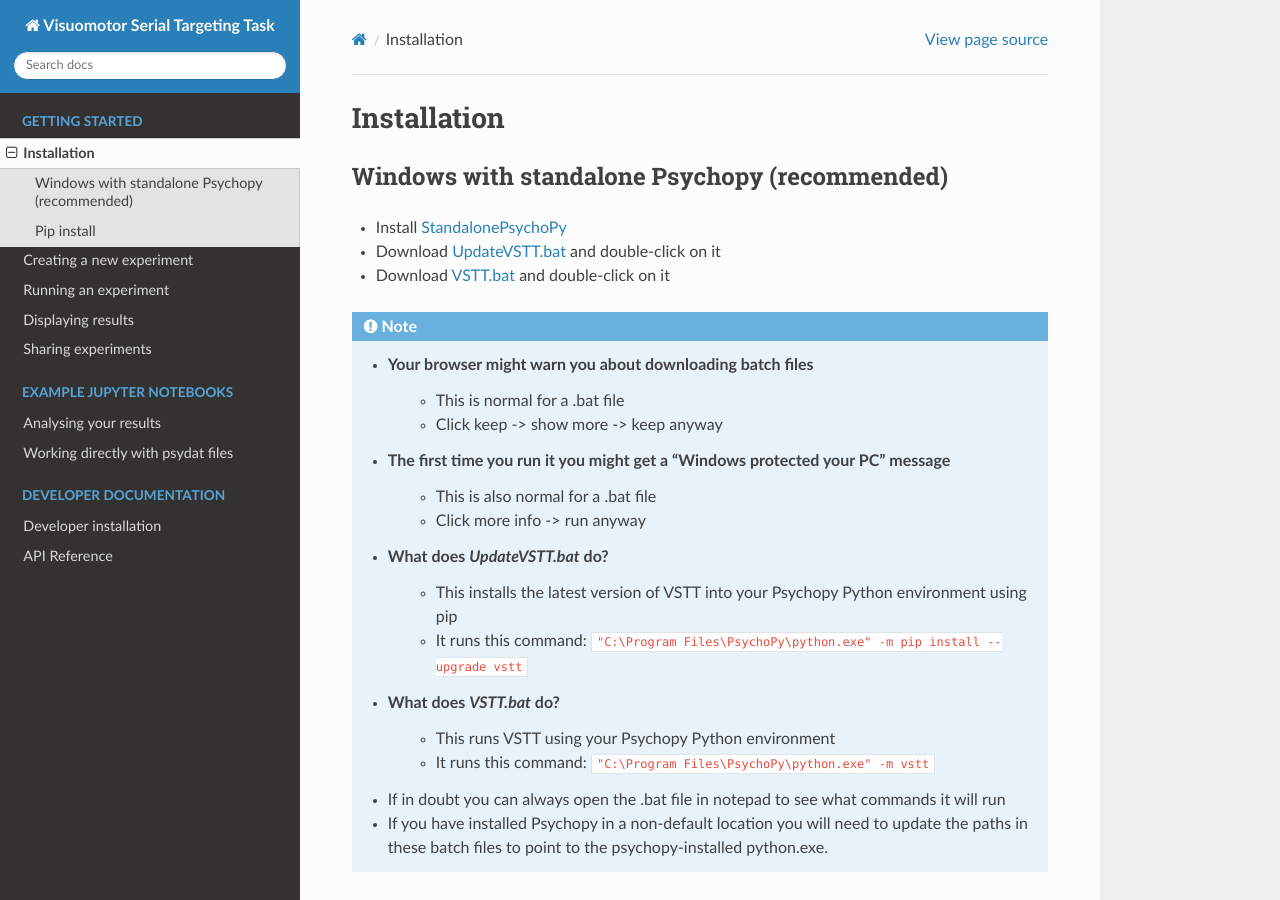
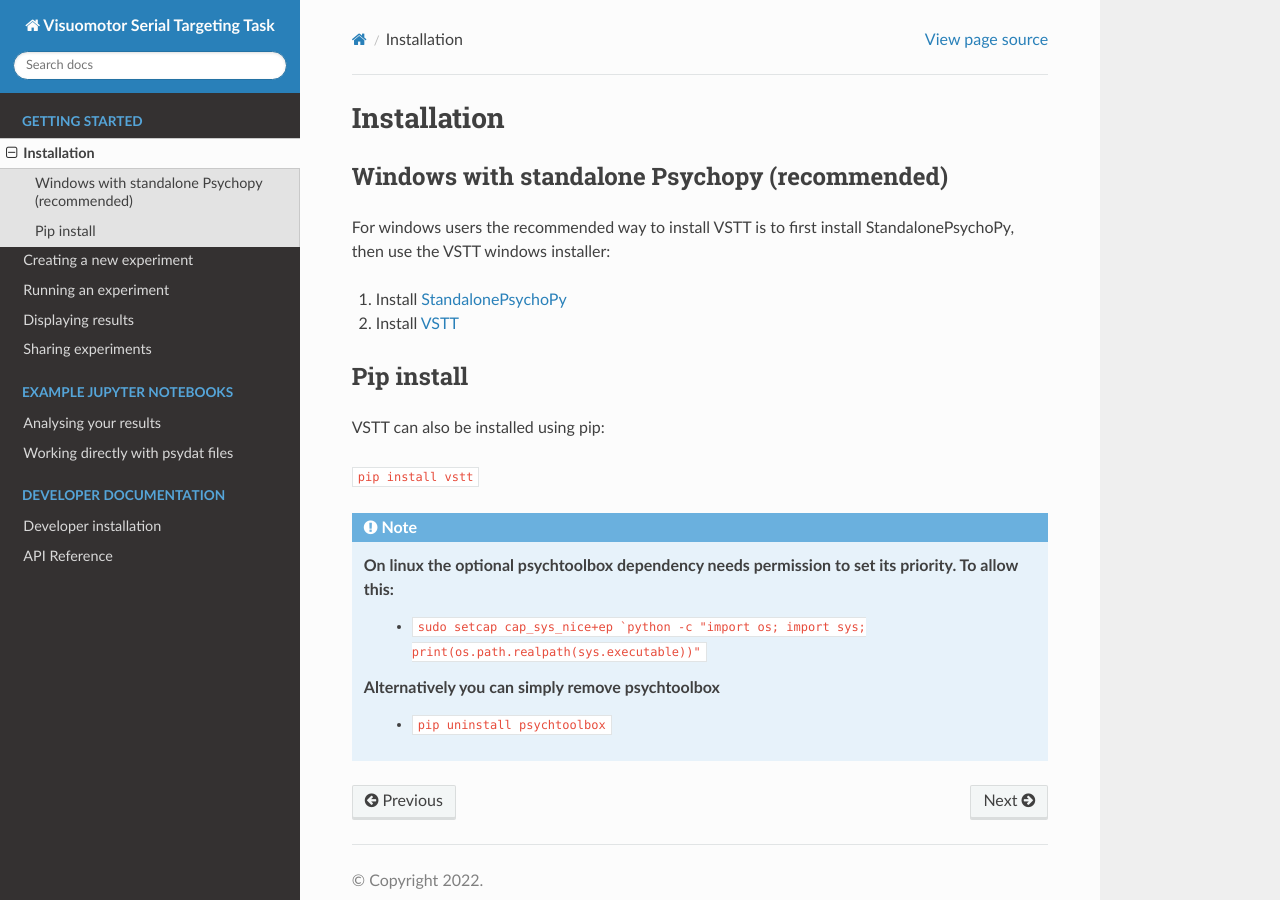
Before and after one commit to ssciwr/vstt, a Sphinx documentation site: the page built from docs/quickstart/install.rst, in a window 1280 px wide and 900 px high. Built offline with Sphinx 7.4.7 and the Read the Docs theme 2.0.0, drawn with Linux system fonts in a browser that asks for light colours.

Commit message:
Add windows installer
- nsi script that installs vstt using existing pschopy python installation
  - asks user for psychopy install directory
  - validates that this directory contains python.exe
  - use default value so most users should only have to click install
  - pip installs vstt using psychopy python
  - adds shortcut to start menu and desktop
- add CI job to build NSIS installer exe and upload to latest release
- update docs to point to windows installer
- resolves #188

```diff
--- a/docs/quickstart/install.rst
+++ b/docs/quickstart/install.rst
@@ -4,26 +4,11 @@
 Windows with standalone Psychopy (recommended)
 ----------------------------------------------
 
-* Install `StandalonePsychoPy <https://github.com/psychopy/psychopy/releases/download/2023.1.2/StandalonePsychoPy-2023.1.2-win64.exe>`_
-* Download `UpdateVSTT.bat <https://github.com/ssciwr/vstt/releases/download/latest/UpdateVSTT.bat>`_ and double-click on it
-* Download `VSTT.bat <https://github.com/ssciwr/vstt/releases/download/latest/VSTT.bat>`_ and double-click on it
+For windows users the recommended way to install VSTT is to
+first install StandalonePsychoPy, then use the VSTT windows installer:
 
-.. note::
-   * Your browser might warn you about downloading batch files
-      * This is normal for a .bat file
-      * Click keep -> show more -> keep anyway
-   * The first time you run it you might get a "Windows protected your PC" message
-      * This is also normal for a .bat file
-      * Click more info -> run anyway
-   * What does `UpdateVSTT.bat` do?
-      * This installs the latest version of VSTT into your Psychopy Python environment using pip
-      * It runs this command: ``"C:\Program Files\PsychoPy\python.exe" -m pip install --upgrade vstt``
-   * What does `VSTT.bat` do?
-      * This runs VSTT using your Psychopy Python environment
-      * It runs this command: ``"C:\Program Files\PsychoPy\python.exe" -m vstt``
-   * If in doubt you can always open the .bat file in notepad to see what commands it will run
-   * If you have installed Psychopy in a non-default location you will need to update the paths
-     in these batch files to point to the psychopy-installed python.exe.
+1. Install `StandalonePsychoPy <https://github.com/psychopy/psychopy/releases/download/2023.1.2/StandalonePsychoPy-2023.1.2-win64.exe>`_
+2. Install `VSTT <https://github.com/ssciwr/vstt/releases/download/latest/vstt-windows-installer.exe>`_
 
 Pip install
 -----------
```
Also changed, not shown: docs/developer/install.rst (+14 -14 lines), 2 other files.
